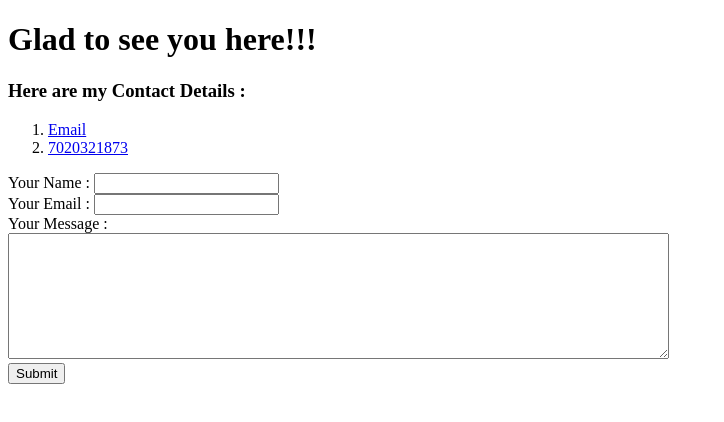
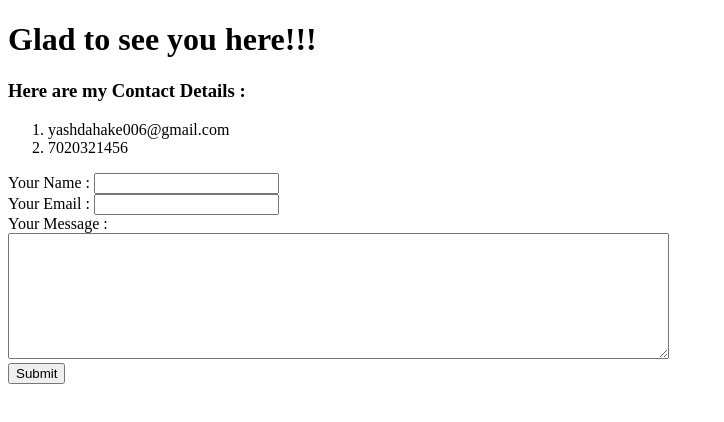
Before and after one commit to Yashdahake95/cv, a plain HTML site: page contact_me.html in a window 1280 px wide. Shown: the whole page, without its empty margins (0-724 px from the left). Drawn offline with Linux system fonts and the light colour scheme.

Commit message:
Update contact_me.html

```diff
--- a/contact_me.html
+++ b/contact_me.html
@@ -8,8 +8,8 @@
     <h1>Glad to see you here!!!</h1>
     <h3>Here are my Contact Details :</h3>
     <ol>
-      <li><a href="mailto:yashdahake006@gmail.com">Email</a></li>
-      <li><a href="tel:7020321873">7020321873</a></li>
+      <li>yashdahake006@gmail.com</li>
+      <li>7020321456</li>
     </ol>
     <form action="mailto:yashdahake006@gmail.com" method="post" enctype="text/plain">
       <label>Your Name :</label>
```
